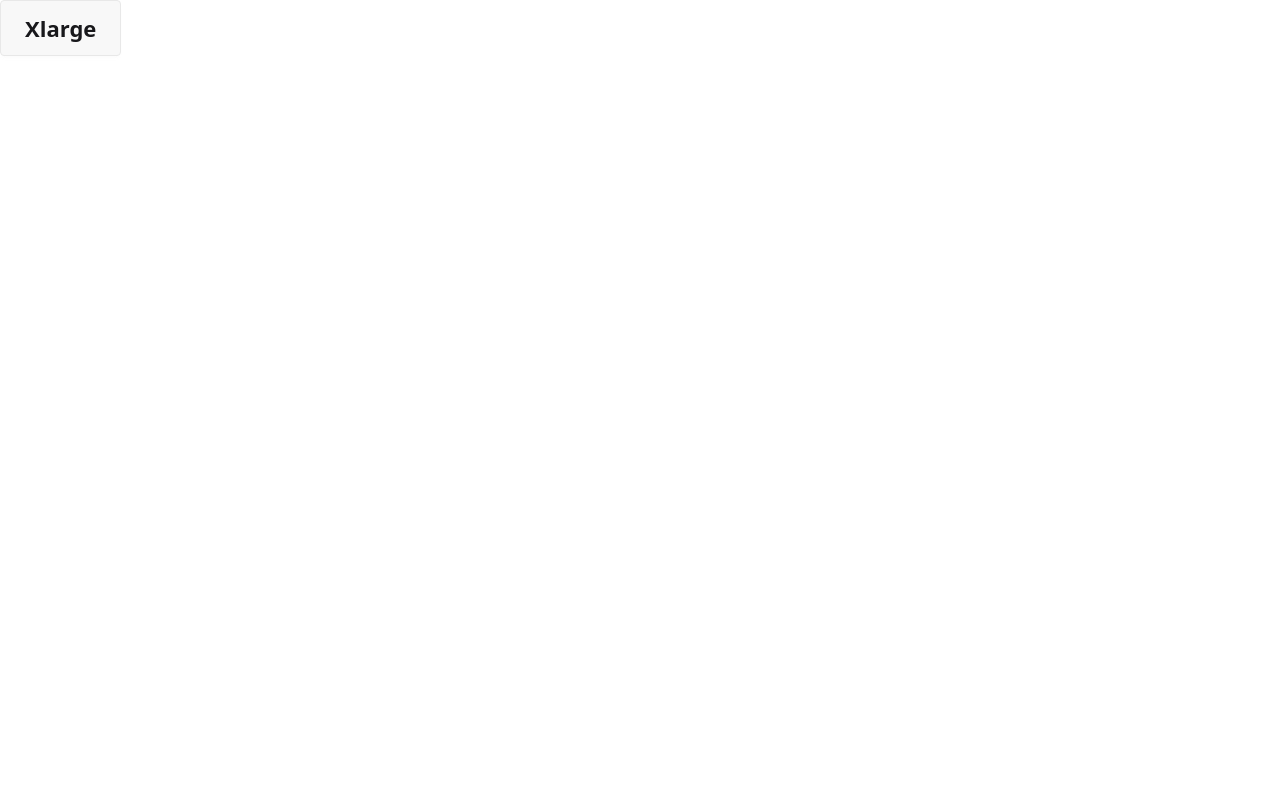
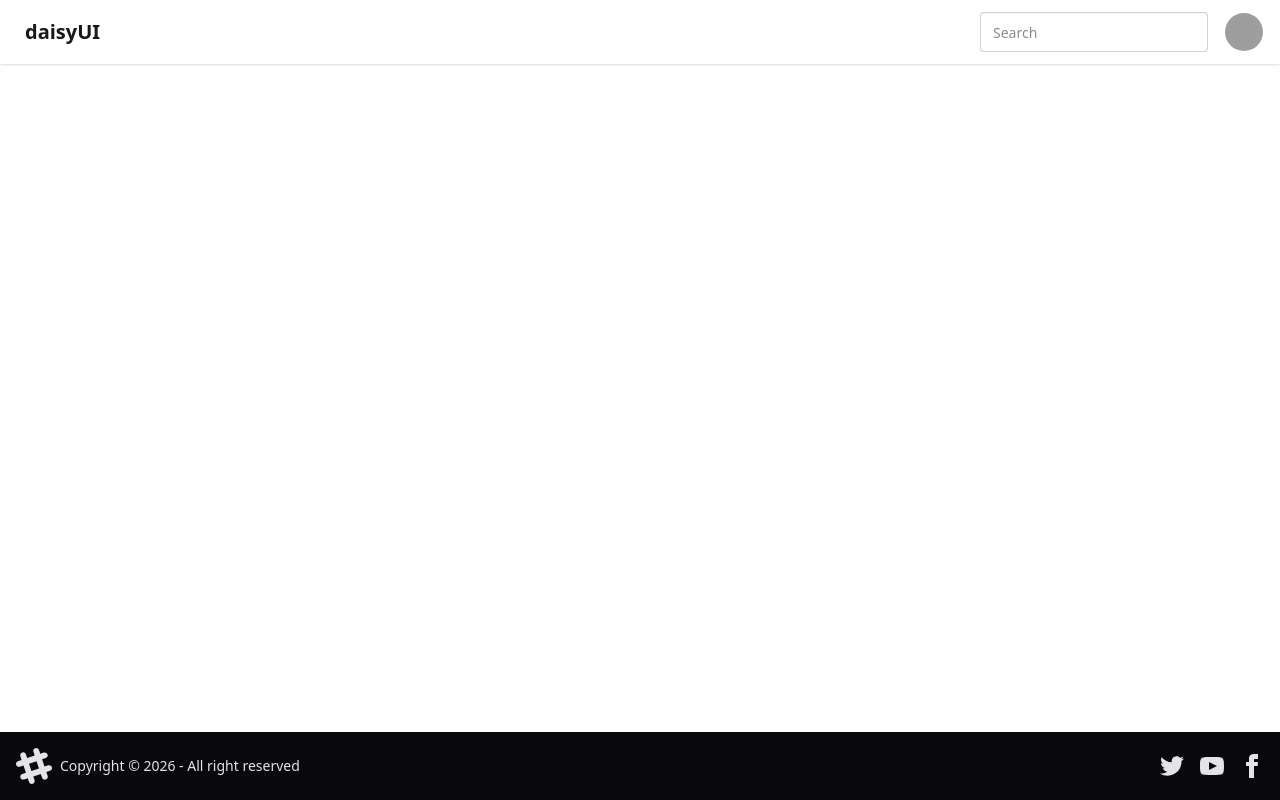
Before and after one commit to agamsidana/DevTinder, a React (Vite) app in the folder DevTinder-web/: page / in a window 1280 px wide. Built offline with nearby package versions, Linux system fonts and the light colour scheme; grey boxes are pictures that could not be loaded.

Commit message:
add react routing setup

```diff
--- a/DevTinder-web/package.json
+++ b/DevTinder-web/package.json
@@ -12,7 +12,8 @@
   "dependencies": {
     "@tailwindcss/vite": "^4.1.18",
     "react": "^19.1.1",
-    "react-dom": "^19.1.1"
+    "react-dom": "^19.1.1",
+    "react-router-dom": "^7.12.0"
   },
   "devDependencies": {
     "@eslint/js": "^9.36.0",
--- a/DevTinder-web/src/App.jsx
+++ b/DevTinder-web/src/App.jsx
@@ -1,8 +1,23 @@
+import {createBrowserRouter, RouterProvider} from "react-router-dom"
+import RootLayot from "./RootLayout"
+import Login from "./Login"
+import Profile from "./Profile"
+
 
 function App() {
+  const router=createBrowserRouter([
+    {
+      path:'/',
+      element:<RootLayot/>,
+      children:[
+        {path:'login',element:<Login/>},
+        {path:'profile',element:<Profile/>}
+      ]
+    }
+  ])
   return (
     <>
-   <button className="btn btn-xl">Xlarge</button>
+    <RouterProvider router={router}/>
     </>
   )
 }
--- /dev/null
+++ b/DevTinder-web/src/Footer.jsx
@@ -0,0 +1,57 @@
+ function Footer(){
+ return(
+    <footer className="footer sm:footer-horizontal bg-neutral text-neutral-content items-center p-4 fixed bottom-0">
+  <aside className="grid-flow-col items-center">
+    <svg
+      width="36"
+      height="36"
+      viewBox="0 0 24 24"
+      xmlns="http://www.w3.org/2000/svg"
+      fillRule="evenodd"
+      clipRule="evenodd"
+      className="fill-current">
+      <path
+        d="M22.672 15.226l-2.432.811.841 2.515c.33 1.019-.209 2.127-1.23 2.456-1.15.325-2.148-.321-2.463-1.226l-.84-2.518-5.013 1.677.84 2.517c.391 1.203-.434 2.542-1.831 2.542-.88 0-1.601-.564-1.86-1.314l-.842-2.516-2.431.809c-1.135.328-2.145-.317-2.463-1.229-.329-1.018.211-2.127 1.231-2.456l2.432-.809-1.621-4.823-2.432.808c-1.355.384-2.558-.59-2.558-1.839 0-.817.509-1.582 1.327-1.846l2.433-.809-.842-2.515c-.33-1.02.211-2.129 1.232-2.458 1.02-.329 2.13.209 2.461 1.229l.842 2.515 5.011-1.677-.839-2.517c-.403-1.238.484-2.553 1.843-2.553.819 0 1.585.509 1.85 1.326l.841 2.517 2.431-.81c1.02-.33 2.131.211 2.461 1.229.332 1.018-.21 2.126-1.23 2.456l-2.433.809 1.622 4.823 2.433-.809c1.242-.401 2.557.484 2.557 1.838 0 .819-.51 1.583-1.328 1.847m-8.992-6.428l-5.01 1.675 1.619 4.828 5.011-1.674-1.62-4.829z"></path>
+    </svg>
+    <p>Copyright © {new Date().getFullYear()} - All right reserved</p>
+  </aside>
+  <nav className="grid-flow-col gap-4 md:place-self-center md:justify-self-end">
+    <a>
+      <svg
+        xmlns="http://www.w3.org/2000/svg"
+        width="24"
+        height="24"
+        viewBox="0 0 24 24"
+        className="fill-current">
+        <path
+          d="M24 4.557c-.883.392-1.832.656-2.828.775 1.017-.609 1.798-1.574 2.165-2.724-.951.564-2.005.974-3.127 1.195-.897-.957-2.178-1.555-3.594-1.555-3.179 0-5.515 2.966-4.797 6.045-4.091-.205-7.719-2.165-10.148-5.144-1.29 2.213-.669 5.108 1.523 6.574-.806-.026-1.566-.247-2.229-.616-.054 2.281 1.581 4.415 3.949 4.89-.693.188-1.452.232-2.224.084.626 1.956 2.444 3.379 4.6 3.419-2.07 1.623-4.678 2.348-7.29 2.04 2.179 1.397 4.768 2.212 7.548 2.212 9.142 0 14.307-7.721 13.995-14.646.962-.695 1.797-1.562 2.457-2.549z"></path>
+      </svg>
+    </a>
+    <a>
+      <svg
+        xmlns="http://www.w3.org/2000/svg"
+        width="24"
+        height="24"
+        viewBox="0 0 24 24"
+        className="fill-current">
+        <path
+          d="M19.615 3.184c-3.604-.246-11.631-.245-15.23 0-3.897.266-4.356 2.62-4.385 8.816.029 6.185.484 8.549 4.385 8.816 3.6.245 11.626.246 15.23 0 3.897-.266 4.356-2.62 4.385-8.816-.029-6.185-.484-8.549-4.385-8.816zm-10.615 12.816v-8l8 3.993-8 4.007z"></path>
+      </svg>
+    </a>
+    <a>
+      <svg
+        xmlns="http://www.w3.org/2000/svg"
+        width="24"
+        height="24"
+        viewBox="0 0 24 24"
+        className="fill-current">
+        <path
+          d="M9 8h-3v4h3v12h5v-12h3.642l.358-4h-4v-1.667c0-.955.192-1.333 1.115-1.333h2.885v-5h-3.808c-3.596 0-5.192 1.583-5.192 4.615v3.385z"></path>
+      </svg>
+    </a>
+  </nav>
+</footer>
+ )
+}
+
+export default Footer
--- /dev/null
+++ b/DevTinder-web/src/Login.jsx
@@ -0,0 +1,7 @@
+function Login(){
+    return(
+        <h1>Login</h1>
+    )
+}
+
+export default Login
--- /dev/null
+++ b/DevTinder-web/src/Navbar.jsx
@@ -0,0 +1,33 @@
+export function Navbar(){
+    return(
+    <div className="navbar bg-base-q00 shadow-sm">
+  <div className="flex-1">
+    <a className="btn btn-ghost text-xl">daisyUI</a>
+  </div>
+  <div className="flex gap-2">
+    <input type="text" placeholder="Search" className="input input-bordered w-24 md:w-auto" />
+    <div className="dropdown dropdown-end">
+      <div tabIndex={0} role="button" className="btn btn-ghost btn-circle avatar mx-2">
+        <div className="w-10 rounded-full">
+          <img
+            alt="Tailwind CSS Navbar component"
+            src="https://img.daisyui.com/images/stock/photo-1534528741775-53994a69daeb.webp" />
+        </div>
+      </div>
+      <ul
+        tabIndex="-1"
+        className="menu menu-sm dropdown-content bg-base-100 rounded-box z-1 mt-3 w-52 p-2 shadow">
+        <li>
+          <a className="justify-between">
+            Profile
+            <span className="badge">New</span>
+          </a>
+        </li>
+        <li><a>Settings</a></li>
+        <li><a>Logout</a></li>
+      </ul>
+    </div>
+  </div>
+</div>
+)
+}
--- /dev/null
+++ b/DevTinder-web/src/Profile.jsx
@@ -0,0 +1,7 @@
+function Profile(){
+    return(
+        <h1>Profile</h1>
+    )
+}
+
+export default Profile;
--- /dev/null
+++ b/DevTinder-web/src/RootLayout.jsx
@@ -0,0 +1,15 @@
+import { Outlet } from "react-router-dom";
+import Footer from "./Footer";
+import { Navbar } from "./Navbar";
+
+function RootLayot(){
+    return(
+        <>
+        <Navbar/>
+        <Outlet/>
+        <Footer/>
+        </>
+    )
+}
+
+export default RootLayot;
```
Also changed, not shown: 1 other file (tests, documents, lock files or other folders).
